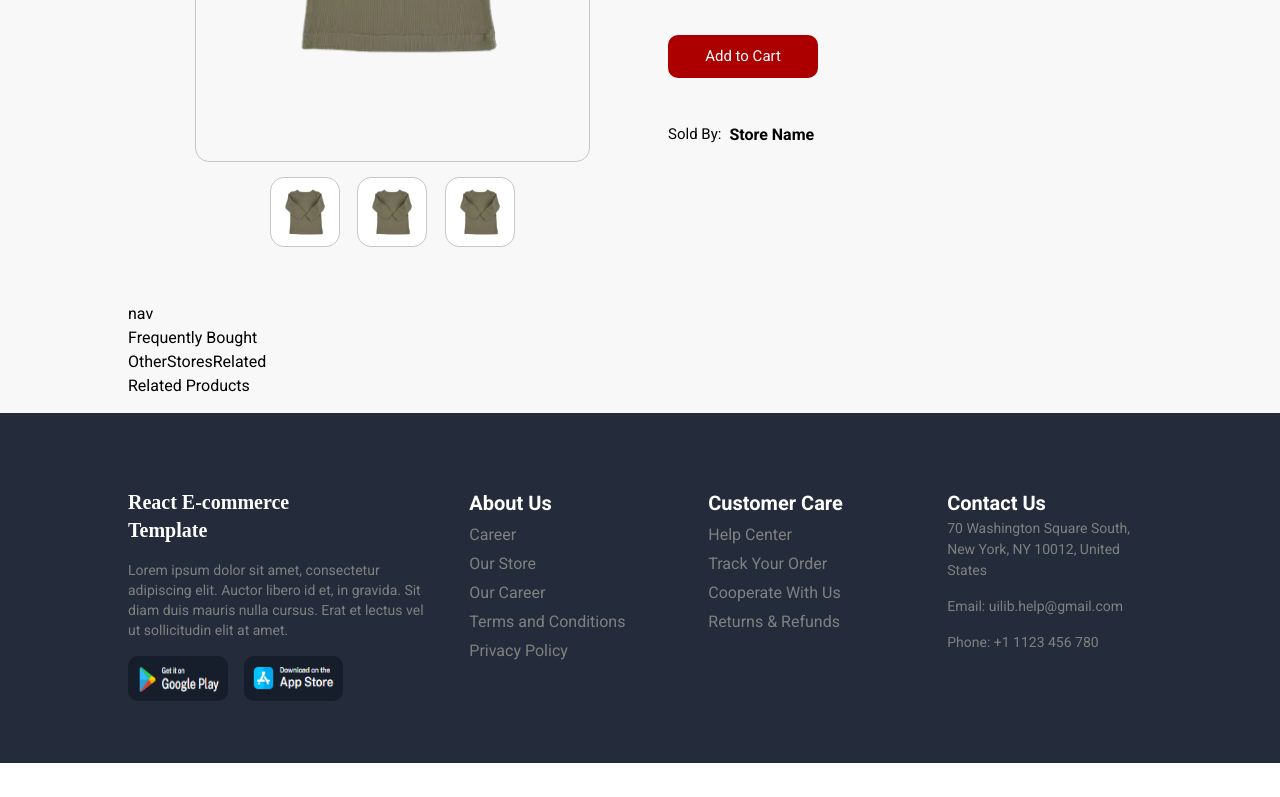
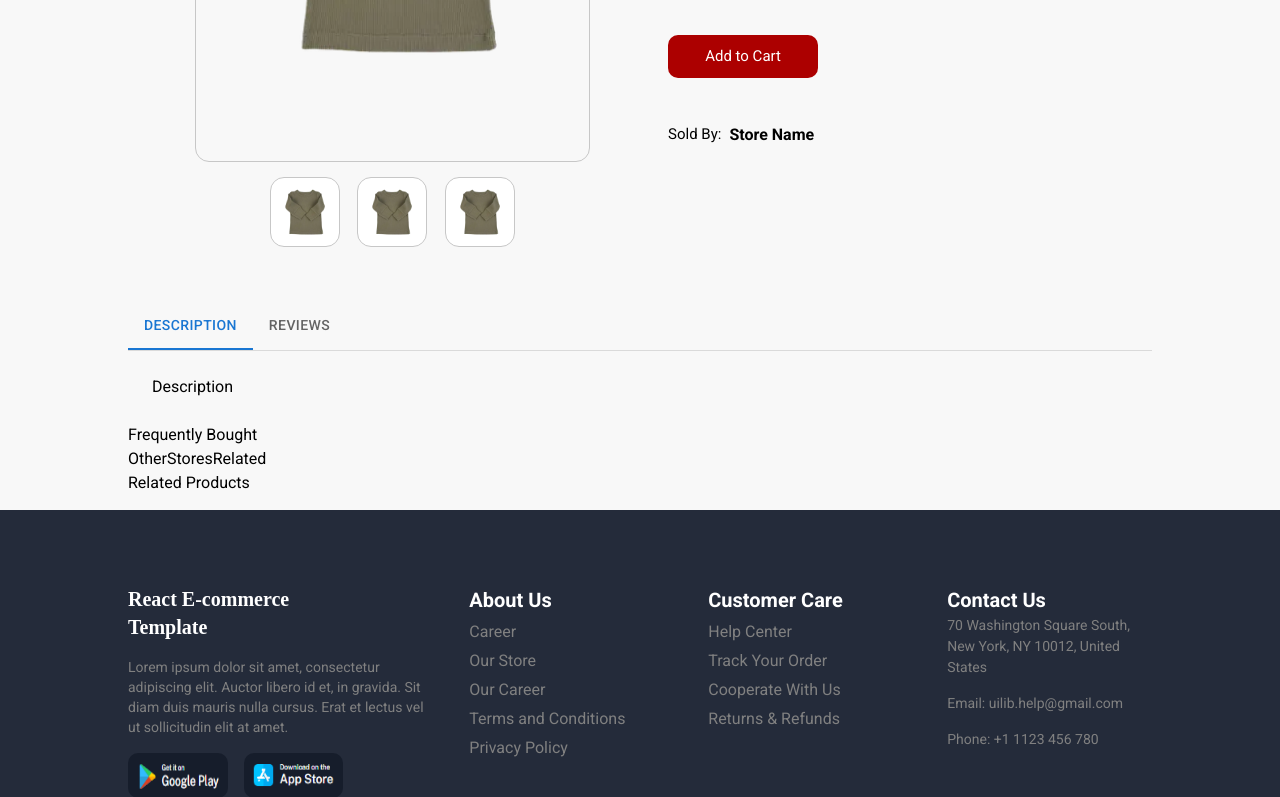
Before and after one commit to MahmoudSamyDev/Ecommerce-React-Ts-project, a React (Vite) app: page /product in a window 1280 px wide. Shown: the part 533-1330 px from the top of the page. Before the commit the page ends 1296 px from the top, so only its background shows below. Built offline with nearby package versions, Linux system fonts and the light colour scheme; a web font is replaced by a local one.

Commit message:
Decsription and review nav in products

```diff
--- /dev/null
+++ b/src/Pages/ProductPage/DescriptionAndReviewSection/DescriptionAndReviewSection.tsx
@@ -0,0 +1,35 @@
+import * as React from 'react';
+import Tabs from '@mui/material/Tabs';
+import Tab from '@mui/material/Tab';
+import Box from '@mui/material/Box';
+import ReviewsSection from './ReviewsSection';
+import DescriptionSection from './DescriptionSection';
+
+
+function a11yProps(index: number) {
+    return {
+        id: `simple-tab-${index}`,
+        'aria-controls': `simple-tabpanel-${index}`,
+    };
+}
+
+export default function DescriptionAndReviewSection() {
+    const [value, setValue] = React.useState(0);
+
+    const handleChange = (_event: React.SyntheticEvent, newValue: number) => {
+        setValue(newValue);
+    };
+
+    return (
+        <Box sx={{ width: '100%' }}>
+            <Box sx={{ borderBottom: 1, borderColor: 'divider' }}>
+                <Tabs value={value} onChange={handleChange} aria-label="basic tabs example" textColor="primary" indicatorColor="primary">
+                    <Tab label="Description" {...a11yProps(0)} />
+                    <Tab label="Reviews" {...a11yProps(1)} />
+                </Tabs>
+            </Box>
+            <DescriptionSection value={value} />
+            <ReviewsSection value={value} />
+        </Box>
+    );
+}
--- /dev/null
+++ b/src/Pages/ProductPage/DescriptionAndReviewSection/DescriptionSection.tsx
@@ -0,0 +1,35 @@
+import Box from '@mui/material/Box';
+
+
+interface TabPanelProps {
+    children?: React.ReactNode;
+    index: number;
+    value: number;
+}
+
+function CustomTabPanel(props: TabPanelProps) {
+    const { children, value, index, ...other } = props;
+
+    return (
+        <div
+            role="tabpanel"
+            hidden={value !== index}
+            id={`simple-tabpanel-${index}`}
+            aria-labelledby={`simple-tab-${index}`}
+            {...other}
+        >
+            {value === index && <Box sx={{ p: 3 }}>{children}</Box>}
+        </div>
+    );
+}
+
+
+function DescriptionSection({ value }: { value: number }) {
+    return (
+        <CustomTabPanel value={value} index={0}>
+            Description
+        </CustomTabPanel>
+    )
+}
+
+export default DescriptionSection
--- /dev/null
+++ b/src/Pages/ProductPage/DescriptionAndReviewSection/ReviewsSection.tsx
@@ -0,0 +1,34 @@
+import Box from '@mui/material/Box';
+
+interface TabPanelProps {
+    children?: React.ReactNode;
+    index: number;
+    value: number;
+}
+
+function CustomTabPanel(props: TabPanelProps) {
+    const { children, value, index, ...other } = props;
+
+    return (
+        <div
+            role="tabpanel"
+            hidden={value !== index}
+            id={`simple-tabpanel-${index}`}
+            aria-labelledby={`simple-tab-${index}`}
+            {...other}
+        >
+            {value === index && <Box sx={{ p: 3 }}>{children}</Box>}
+        </div>
+    );
+}
+
+
+function ReviewsSection({ value }: { value: number }) {
+    return (
+        <CustomTabPanel value={value} index={1}>
+            Reviews
+        </CustomTabPanel>
+    )
+}
+
+export default ReviewsSection
--- a/src/Pages/ProductPage/DescriptionAndReviewsNav.tsx
+++ /dev/null
@@ -1,9 +0,0 @@
-function DescriptionAndReviewsNav() {
-    return (
-        <div>
-            nav
-        </div>
-    )
-}
-
-export default DescriptionAndReviewsNav
--- a/src/Pages/ProductPage/ProductInfo/ProductImageSection.tsx
+++ b/src/Pages/ProductPage/ProductInfo/ProductImageSection.tsx
@@ -7,13 +7,13 @@
                     <img src={ProductImage} alt='Product' className='w-full h-full object-contain' />
                 </div>
                 <div className='product-images-group flex justify-between w-full lg:w-[60%] mx-auto mt-[15px]'>
-                    <div className='border border-[#c7c7c7] rounded-[14px] w-[70px] h-[70px] mx-auto cursor-pointer bg-white hover:bg-[#d8d8d8] hover:border-[red] transition  ease-in-out duration-300'>
+                    <div className='border border-[#c7c7c7] rounded-[14px] w-[70px] h-[70px] mx-auto cursor-pointer bg-white hover:bg-[#d8d8d8] hover:border-[#f9b8b8] transition  ease-in-out duration-300'>
                         <img src={ProductImage} alt='Product' className='w-full h-full object-contain' />
                     </div>
-                    <div className='border border-[#c7c7c7] rounded-[14px] w-[70px] h-[70px] mx-auto cursor-pointer bg-white hover:bg-[#d8d8d8] hover:border-[red] transition  ease-in-out duration-300'>
+                    <div className='border border-[#c7c7c7] rounded-[14px] w-[70px] h-[70px] mx-auto cursor-pointer bg-white hover:bg-[#d8d8d8] hover:border-[#f9b8b8] transition  ease-in-out duration-300'>
                         <img src={ProductImage} alt='Product' className='w-full h-full object-contain' />
                     </div>
-                    <div className='border border-[#c7c7c7] rounded-[14px] w-[70px] h-[70px] mx-auto cursor-pointer bg-white hover:bg-[#d8d8d8] hover:border-[red] transition  ease-in-out duration-300'>
+                    <div className='border border-[#c7c7c7] rounded-[14px] w-[70px] h-[70px] mx-auto cursor-pointer bg-white hover:bg-[#d8d8d8] hover:border-[#f9b8b8] transition  ease-in-out duration-300'>
                         <img src={ProductImage} alt='Product' className='w-full h-full object-contain' />
                     </div>
                 </div>
--- a/src/Pages/ProductPage/ProductPage.tsx
+++ b/src/Pages/ProductPage/ProductPage.tsx
@@ -1,6 +1,6 @@
 import ContainerWrapper from '../../layout/Components/ContainerWrapper';
 import ProductInfo from './ProductInfo/ProductInfo';
-import DescriptionAndReviewsNav from './DescriptionAndReviewsNav';
+import DescriptionAndReviewsNav from './DescriptionAndReviewSection/DescriptionAndReviewSection';
 import FrequentlyBought from './FrequentlyBought/FrequentlyBought';
 import OtherStoresRelated from './OtherStoresRelated/OtherStoresRelated';
 import RelatedProducts from './RelatedProducts/RelatedProducts';
```
